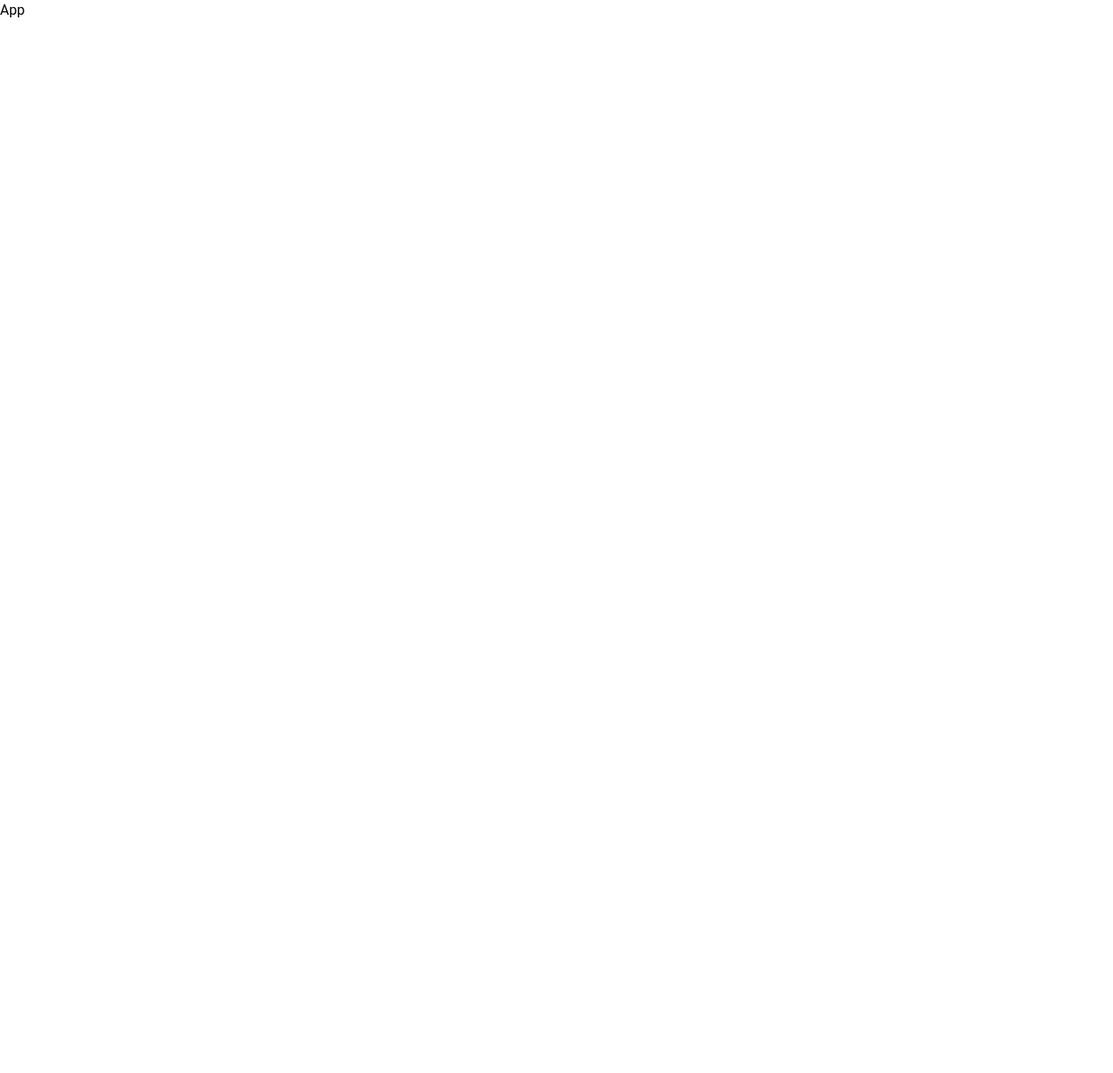
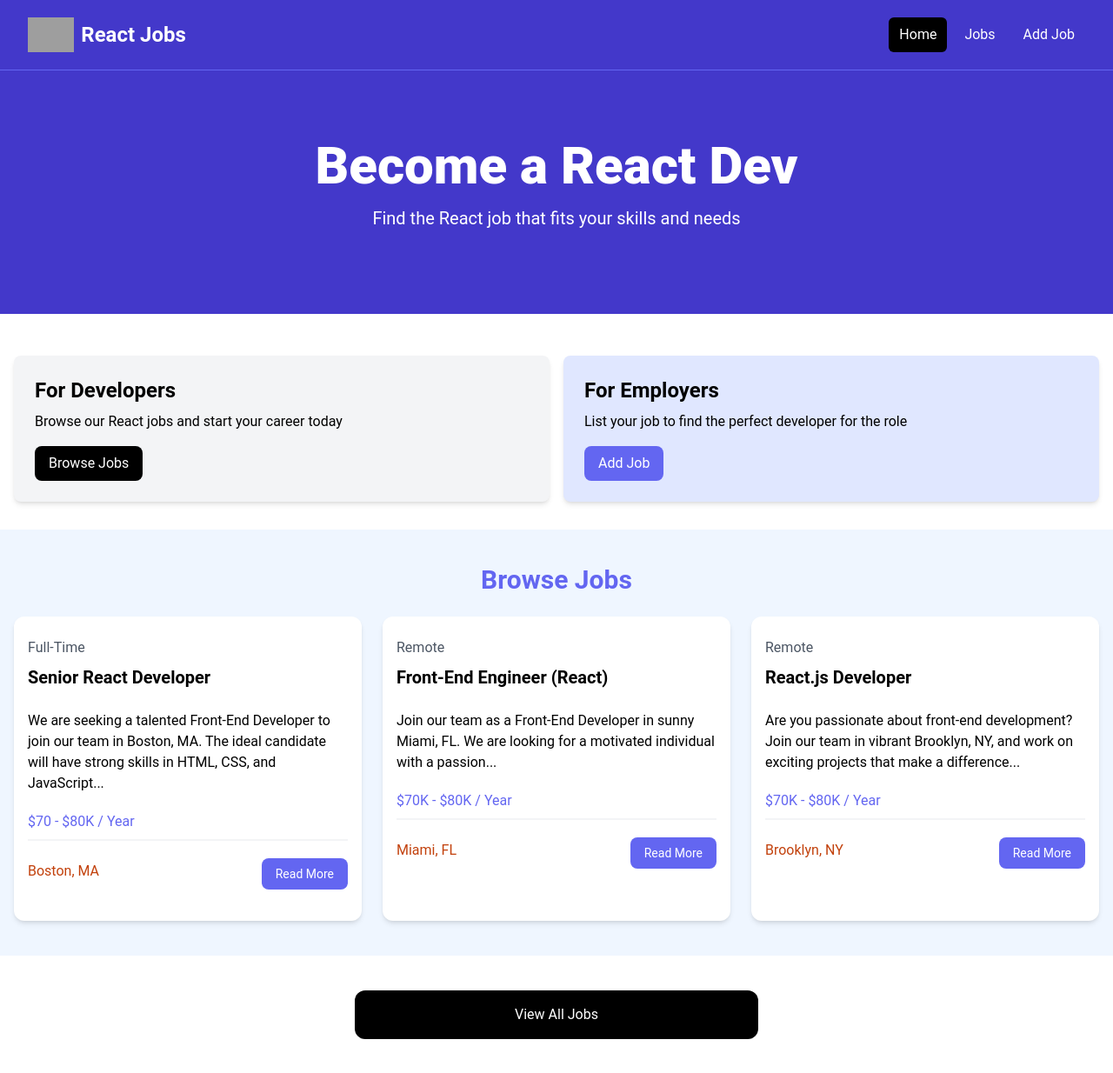
Before and after one commit to joeyovey/react-jobs, a React (Vite) app: page / in a window 1280 px wide. Shown: the whole page at 87% size. Before the commit the page ends 800 px from the top, so only its background shows below. Built offline with nearby package versions, Linux system fonts and the light colour scheme; grey boxes are pictures that could not be loaded.

Commit message:
Added theme template

```diff
--- a/src/App.jsx
+++ b/src/App.jsx
@@ -1,8 +1,206 @@
 const App = () => {
   return (
-    <div>
-      <h1>App</h1>
-    </div>
+    <>
+      <nav class="bg-indigo-700 border-b border-indigo-500">
+        <div class="mx-auto max-w-7xl px-2 sm:px-6 lg:px-8">
+          <div class="flex h-20 items-center justify-between">
+            <div
+              class="flex flex-1 items-center justify-center md:items-stretch md:justify-start"
+            >
+              {/* Logo */}
+              <a class="flex flex-shrink-0 items-center mr-4" href="/index.html">
+                <img
+                  class="h-10 w-auto"
+                  src="images/logo.png"
+                  alt="React Jobs"
+                />
+                <span class="hidden md:block text-white text-2xl font-bold ml-2"
+                  >React Jobs</span
+                >
+              </a>
+              <div class="md:ml-auto">
+                <div class="flex space-x-2">
+                  <a
+                    href="/index.html"
+                    class="text-white bg-black hover:bg-gray-900 hover:text-white rounded-md px-3 py-2"
+                    >Home</a
+                  >
+                  <a
+                    href="/jobs.html"
+                    class="text-white hover:bg-gray-900 hover:text-white rounded-md px-3 py-2"
+                    >Jobs</a
+                  >
+                  <a
+                    href="/add-job.html"
+                    class="text-white hover:bg-gray-900 hover:text-white rounded-md px-3 py-2"
+                    >Add Job</a
+                  >
+                </div>
+              </div>
+            </div>
+          </div>
+        </div>
+      </nav>
+
+      {/* Hero  */}
+      <section class="bg-indigo-700 py-20 mb-4">
+        <div
+          class="max-w-7xl mx-auto px-4 sm:px-6 lg:px-8 flex flex-col items-center"
+        >
+          <div class="text-center">
+            <h1
+              class="text-4xl font-extrabold text-white sm:text-5xl md:text-6xl"
+            >
+              Become a React Dev
+            </h1>
+            <p class="my-4 text-xl text-white">
+              Find the React job that fits your skills and needs
+            </p>
+          </div>
+        </div>
+      </section>
+
+      {/* Developers and Employers */}
+      <section class="py-4">
+        <div class="container-xl lg:container m-auto">
+          <div class="grid grid-cols-1 md:grid-cols-2 gap-4 p-4 rounded-lg">
+            <div class="bg-gray-100 p-6 rounded-lg shadow-md">
+              <h2 class="text-2xl font-bold">For Developers</h2>
+              <p class="mt-2 mb-4">
+                Browse our React jobs and start your career today
+              </p>
+              <a
+                href="/jobs.html"
+                class="inline-block bg-black text-white rounded-lg px-4 py-2 hover:bg-gray-700"
+              >
+                Browse Jobs
+              </a>
+            </div>
+            <div class="bg-indigo-100 p-6 rounded-lg shadow-md">
+              <h2 class="text-2xl font-bold">For Employers</h2>
+              <p class="mt-2 mb-4">
+                List your job to find the perfect developer for the role
+              </p>
+              <a
+                href="/add-job.html"
+                class="inline-block bg-indigo-500 text-white rounded-lg px-4 py-2 hover:bg-indigo-600"
+              >
+                Add Job
+              </a>
+            </div>
+          </div>
+        </div>
+      </section>
+
+      {/* Browse Jobs  */}
+      <section class="bg-blue-50 px-4 py-10">
+        <div class="container-xl lg:container m-auto">
+          <h2 class="text-3xl font-bold text-indigo-500 mb-6 text-center">
+            Browse Jobs
+          </h2>
+          <div class="grid grid-cols-1 md:grid-cols-3 gap-6">
+            {/* Job Listing 1 */}
+            <div class="bg-white rounded-xl shadow-md relative">
+              <div class="p-4">
+                <div class="mb-6">
+                  <div class="text-gray-600 my-2">Full-Time</div>
+                  <h3 class="text-xl font-bold">Senior React Developer</h3>
+                </div>
+
+                <div class="mb-5">
+                We are seeking a talented Front-End Developer to join our team in Boston, MA. The ideal candidate will have strong skills in HTML, CSS, and JavaScript...
+                </div>
+
+                <h3 class="text-indigo-500 mb-2">$70 - $80K / Year</h3>
+
+                <div class="border border-gray-100 mb-5"></div>
+
+                <div class="flex flex-col lg:flex-row justify-between mb-4">
+                  <div class="text-orange-700 mb-3">
+                    <i class="fa-solid fa-location-dot text-lg"></i>
+                    Boston, MA
+                  </div>
+                  <a
+                    href="job.html"
+                    class="h-[36px] bg-indigo-500 hover:bg-indigo-600 text-white px-4 py-2 rounded-lg text-center text-sm"
+                  >
+                  Read More
+                  </a>
+                </div>
+              </div>
+            </div>
+            {/* Job Listing 2 */}
+            <div class="bg-white rounded-xl shadow-md relative">
+              <div class="p-4">
+                <div class="mb-6">
+                  <div class="text-gray-600 my-2">Remote</div>
+                  <h3 class="text-xl font-bold">Front-End Engineer (React)</h3>
+                </div>
+
+                <div class="mb-5">
+                Join our team as a Front-End Developer in sunny Miami, FL. We are looking for a motivated individual with a passion...
+                </div>
+
+                <h3 class="text-indigo-500 mb-2">$70K - $80K / Year</h3>
+
+                <div class="border border-gray-100 mb-5"></div>
+
+                <div class="flex flex-col lg:flex-row justify-between mb-4">
+                  <div class="text-orange-700 mb-3">
+                    <i class="fa-solid fa-location-dot text-lg"></i>
+                    Miami, FL
+                  </div>
+                  <a
+                    href="job.html"
+                    class="h-[36px] bg-indigo-500 hover:bg-indigo-600 text-white px-4 py-2 rounded-lg text-center text-sm"
+                  >
+                  Read More
+                  </a>
+                </div>
+              </div>
+            </div>
+            {/* Job Listing 3 */}
+            <div class="bg-white rounded-xl shadow-md relative">
+              <div class="p-4">
+                <div class="mb-6">
+                  <div class="text-gray-600 my-2">Remote</div>
+                  <h3 class="text-xl font-bold">React.js Developer</h3>
+                </div>
+
+                <div class="mb-5">
+                  Are you passionate about front-end development? Join our team in vibrant Brooklyn, NY, and work on exciting projects that make a difference...
+                </div>
+
+                <h3 class="text-indigo-500 mb-2">$70K - $80K / Year</h3>
+
+                <div class="border border-gray-100 mb-5"></div>
+
+                <div class="flex flex-col lg:flex-row justify-between mb-4">
+                  <div class="text-orange-700 mb-3">
+                    <i class="fa-solid fa-location-dot text-lg"></i>
+                    Brooklyn, NY
+                  </div>
+                  <a
+                    href="job.html"
+                    class="h-[36px] bg-indigo-500 hover:bg-indigo-600 text-white px-4 py-2 rounded-lg text-center text-sm"
+                  >
+                  Read More
+                  </a>
+                </div>
+              </div>
+            </div>
+          </div>
+        </div>
+      </section>
+
+      <section class="m-auto max-w-lg my-10 px-6">
+        <a
+          href="jobs.html"
+          class="block bg-black text-white text-center py-4 px-6 rounded-xl hover:bg-gray-700"
+          >View All Jobs</a
+        >
+      </section>
+    </>
   )
 }
 
```
